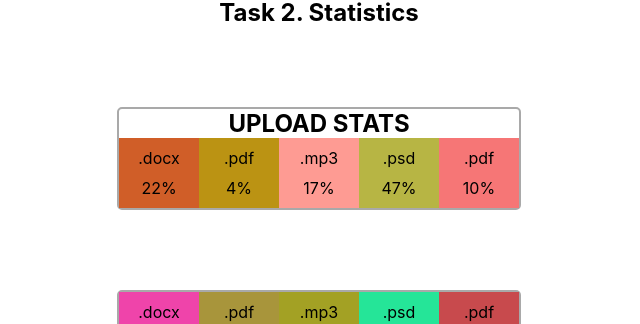
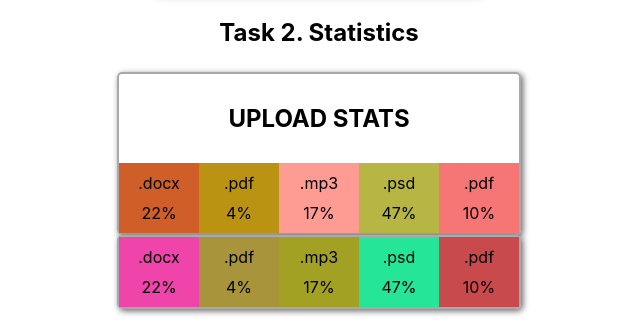
Before and after one commit to Maria-Shymanska/goit-react-hw-01-components, a React (Create React App) app: page / in a window 1280 px wide. Shown: the part 516-840 px from the top of the page, without its empty margins (321-961 px from the left). Built offline with nearby package versions, Linux system fonts and the light colour scheme.

Commit message:
change FriendList

```diff
--- a/src/components/Container/Container.module.css
+++ b/src/components/Container/Container.module.css
@@ -6,5 +6,6 @@
 .title {
   display: block;
   text-align: center;
-  margin: 15px 0;
+  margin-bottom: 25px;
+  margin-top: 25px;
 }
--- a/src/components/FriendList/FriendList.jsx
+++ b/src/components/FriendList/FriendList.jsx
@@ -21,7 +21,7 @@ export const FriendList = ({ friends }) => {
 FriendList.protoTypes = {
   friends: PropTypes.arrayOf(
     PropTypes.shape({
-      ...FriendListItem.protoTypes,
+      ...FriendListItem.protoType,
       id: PropTypes.number.isRequired,
     })
   ),
--- a/src/components/Statistics/Statistics.module.css
+++ b/src/components/Statistics/Statistics.module.css
@@ -4,11 +4,12 @@
   border-radius: 5px;
   width: 400px;
   margin: 0 auto;
-  margin-top: 80px;
+  box-shadow: 2px 2px 6px rgba(0, 0, 0, 0.6);
 }
 
 .title {
   text-transform: uppercase;
+  padding: 30px;
 }
 
 .statlist {
@@ -16,7 +17,6 @@
   justify-content: center;
   justify-content: space-around;
   margin: 0;
-  padding: 0;
 }
 .item {
   list-style: none;
```
